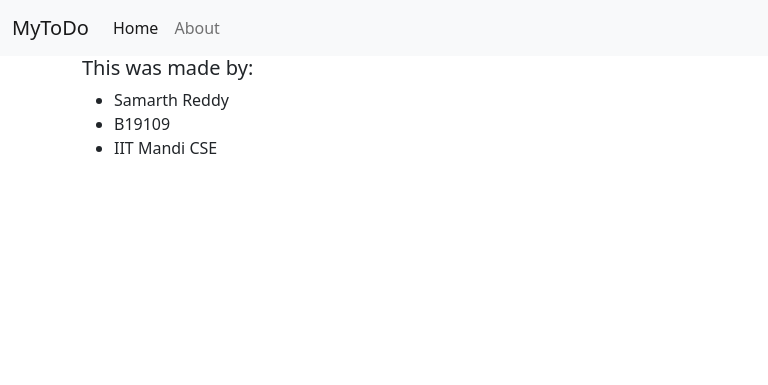
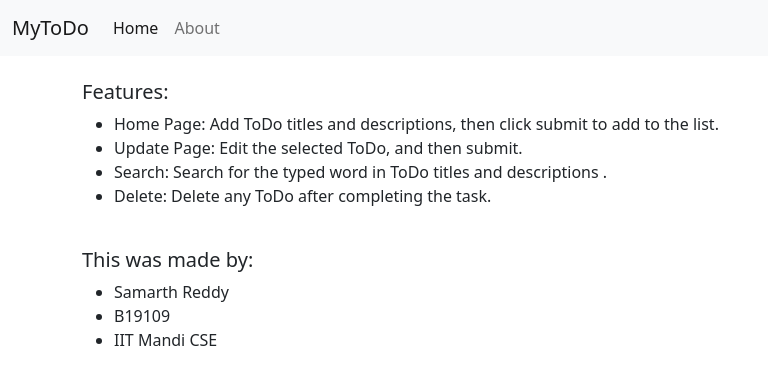
Before and after one commit to Samarth88/ToDo-WebApp, a Flask app: page /about in a window 1280 px wide. Shown: the top 385 px of the page, without its empty margins (0-768 px from the left). Run offline with Flask 2, Linux system fonts and the light colour scheme.

Commit message:
Added About Features

```diff
--- a/templates/about.html
+++ b/templates/about.html
@@ -4,6 +4,24 @@
 
 
 <div class="container">
+    <br>
+    <h5>Features:</h5>
+    <ul>
+        <li>
+            <a >Home Page: Add ToDo titles and descriptions, then click submit to add to the list.</a>
+        </li>
+        <li>
+            <a >Update Page: Edit the selected ToDo, and then submit.</a>
+        </li>
+        <li>
+            <a >Search: Search for the typed word in ToDo titles and descriptions .</a>
+        </li>
+        <li>
+            <a >Delete: Delete any ToDo after completing the task.</a>
+        </li>
+    </ul>
+
+    <br>
     <h5>This was made by:</h5>
     <ul>
         <li>
```
